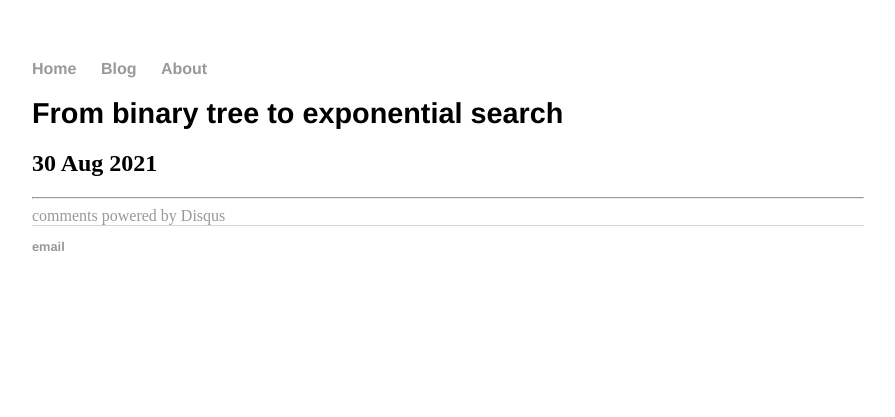
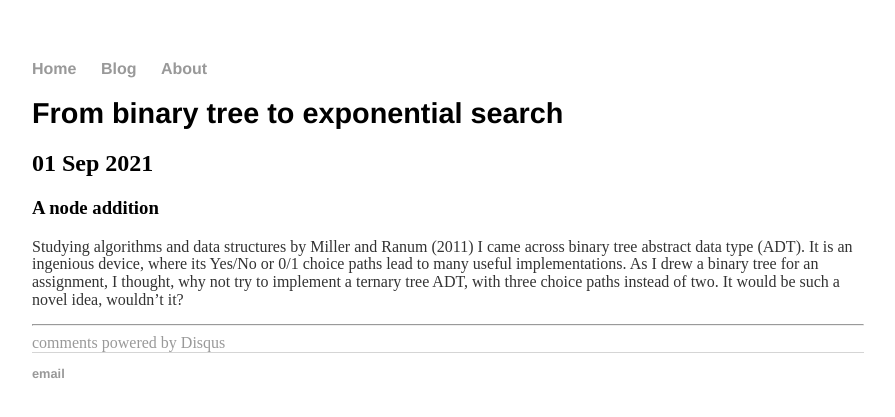
Before and after one commit to marek-jakub/marek-jakub.github.io, a Jekyll site: the page built from _posts/2021-08-30-marek-jakub-exp-search.md, in a window 1280 px wide. Shown: the top 417 px of the page, without its empty margins (192-1087 px from the left). Built offline with Jekyll 4.4.1, drawn with Linux system fonts in a browser that asks for light colours; comment, search, counter and statistics services are not loaded.

Commit message:
Changing p, h1 text size, line height.

```diff
--- a/_posts/2021-08-30-marek-jakub-exp-search.md
+++ b/_posts/2021-08-30-marek-jakub-exp-search.md
@@ -1,5 +1,8 @@
 ---
 layout: post
 title: "From binary tree to exponential search"
-date: 2021-08-30
+date: 2021-09-01
 ---
+### A node addition
+
+Studying algorithms and data structures by Miller and Ranum (2011) I came across binary tree abstract data type (ADT). It is an ingenious device, where its Yes/No or 0/1 choice paths lead to many useful implementations. As I drew a binary tree for an assignment, I thought, why not try to implement a ternary tree ADT, with three choice paths instead of two. It would be such a novel idea, wouldn’t it?
--- a/css/main.css
+++ b/css/main.css
@@ -25,7 +25,7 @@
 }
 p {
     font-size: 1.0em;
-    line-height: 0.9em;
+    line-height: 1.1em;
     color: #333;
 }
 footer {
```
Also changed, not shown: index.html (+14 -3 lines), Gemfile.lock (added).
